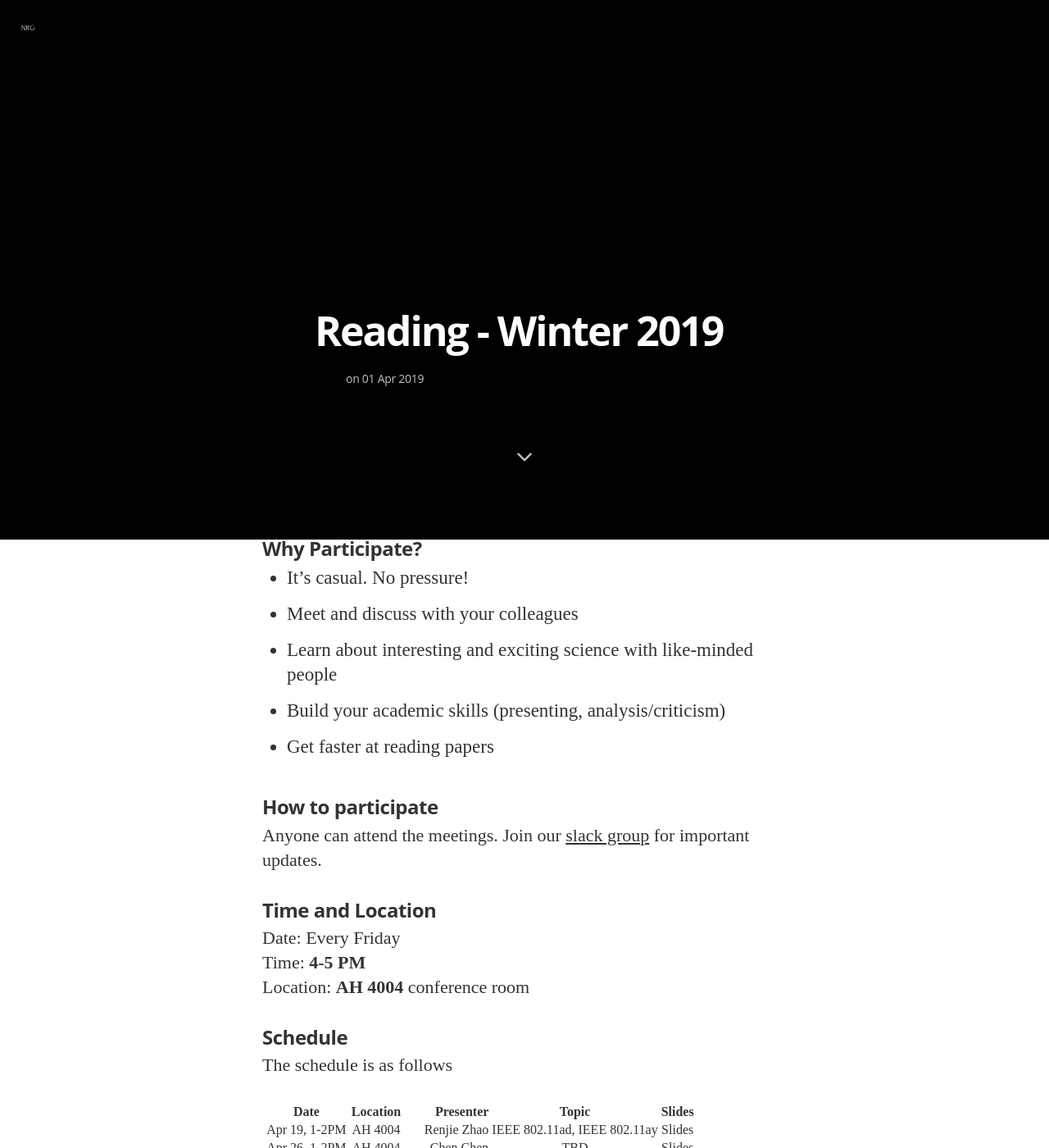
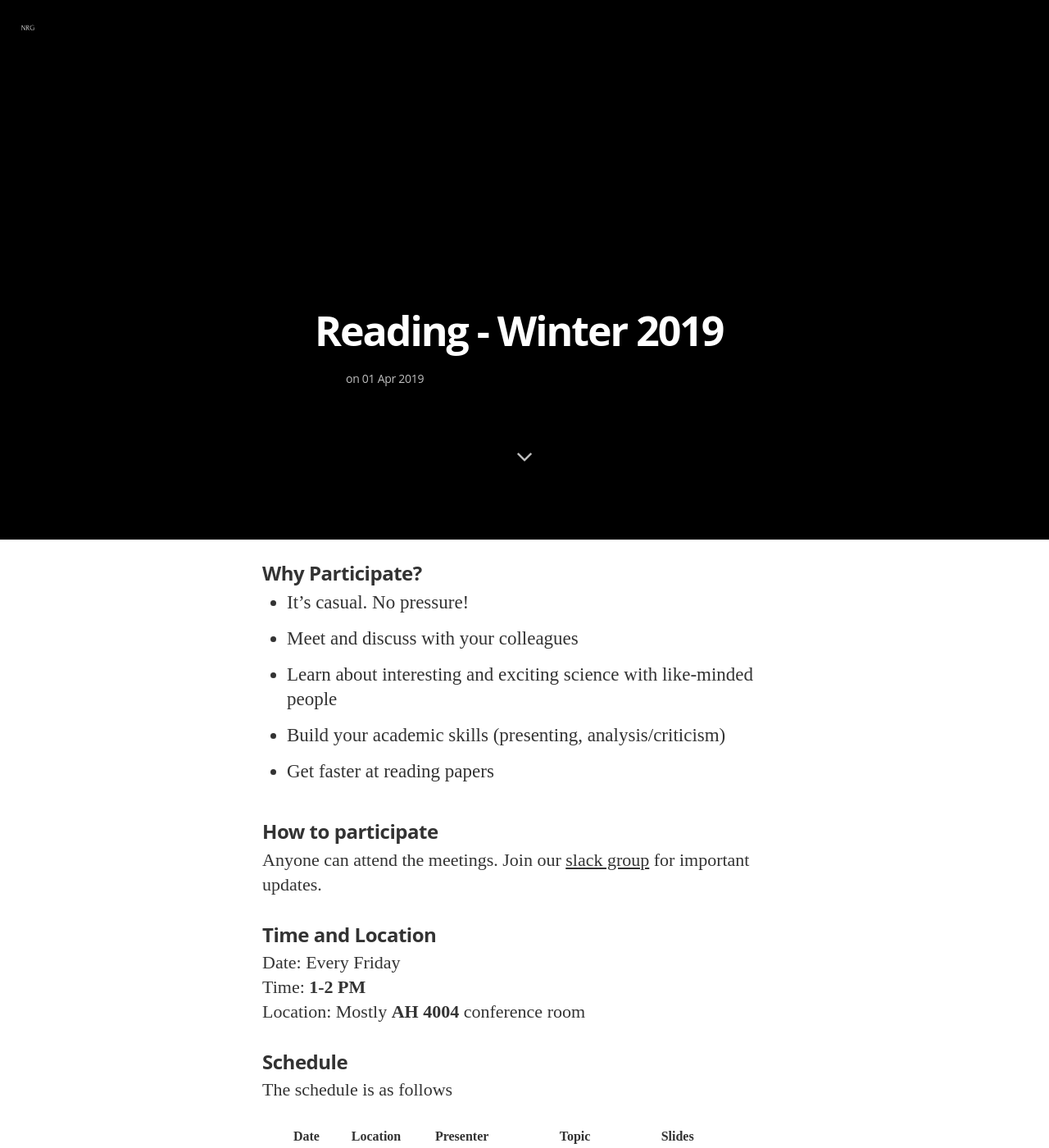
Before and after one commit to nrgucsd/nrgucsd.github.io, a Jekyll site: the page built from _posts/2019-04-01-Reading-Winter2019.markdown, in a window 1280 px wide and 1400 px high, scrolled down 742 px. Shown: the whole window at 82% size. Built offline with Jekyll 4.4.1, drawn with Linux system fonts in a browser that asks for light colours; nearby versions of some CDN libraries; some web fonts are replaced.

Commit message:
Update 2019-04-01-Reading-Winter2019.markdown

```diff
--- a/_posts/2019-04-01-Reading-Winter2019.markdown
+++ b/_posts/2019-04-01-Reading-Winter2019.markdown
@@ -6,7 +6,7 @@ image: /assets/article_images/2014-08-29-welcome-to-jekyll/desktop.JPG
 
 Hi! Welcome to Networks Reading Group for Winter 2019.
 
-This group is for students interested in the areas of communication networks and neural networks! We meet every week and discuss on a relevant topic. The goal is to understand and learn about the current research in the areas of communication networks, AI, and ML. Someone within the group would lead the discussion every Friday.
+Networks Reading Group [NRG] is a group of students interested in the areas of **communication networks** and **neural networks!** We meet every week (Fridays) and discuss a relevant topic. The goal is to understand and learn about the current research in the areas of communication networks, AI, and ML. Someone within the group would lead the discussion every Friday.
 
 ### Who will present?
 Everyone in the group is encouraged to lead the discussion. You can present a conference paper, research ideas, literature review, book chapter, IEEE standard, or anything you like. You can also borrow some slides from a talk given at conference.
@@ -29,8 +29,8 @@ Anyone can attend the meetings. Join our [slack group](https://join.slack.com/t/
 ### Time and Location
 
 Date: Every Friday <br />
-Time: **4-5 PM** <br />
-Location: **AH 4004** conference room
+Time: **1-2 PM** <br />
+Location: Mostly **AH 4004** conference room
 
 ### Schedule
 
```
